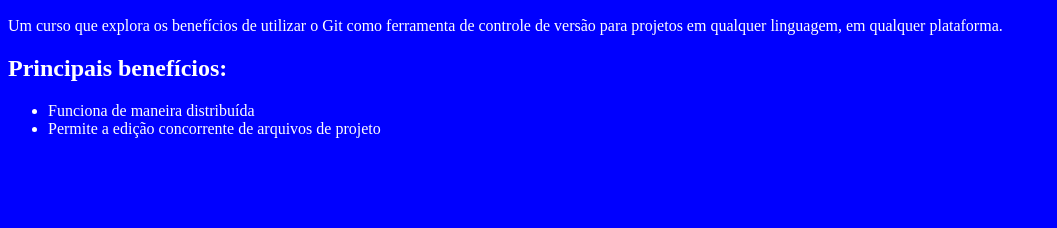
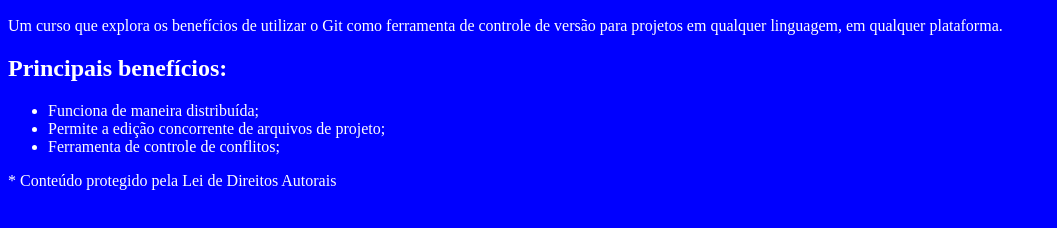
Before and after one commit to evandrocoimbra/curso-git, a plain HTML site: page index.html in a window 1280 px wide. Shown: the part 96-324 px from the top of the page, without its empty margins (0-1057 px from the left). Drawn offline with Linux system fonts and the light colour scheme.

Commit message:
adicionado footer; adicionado novo benefício

```diff
--- a/index.html
+++ b/index.html
@@ -12,8 +12,10 @@
 
    	<h2>Principais benefícios:</h2>
    	<ul>
-   		<li>Funciona de maneira distribuída</li>
-   		<li>Permite a edição concorrente de arquivos de projeto</li>
+   		<li>Funciona de maneira distribuída;</li>
+   		<li>Permite a edição concorrente de arquivos de projeto;</li>
+         <li>Ferramenta de controle de conflitos;
    	</ul>
    </body>
+   <footer>* Conteúdo protegido pela Lei de Direitos Autorais</footer>
 </html>
```
